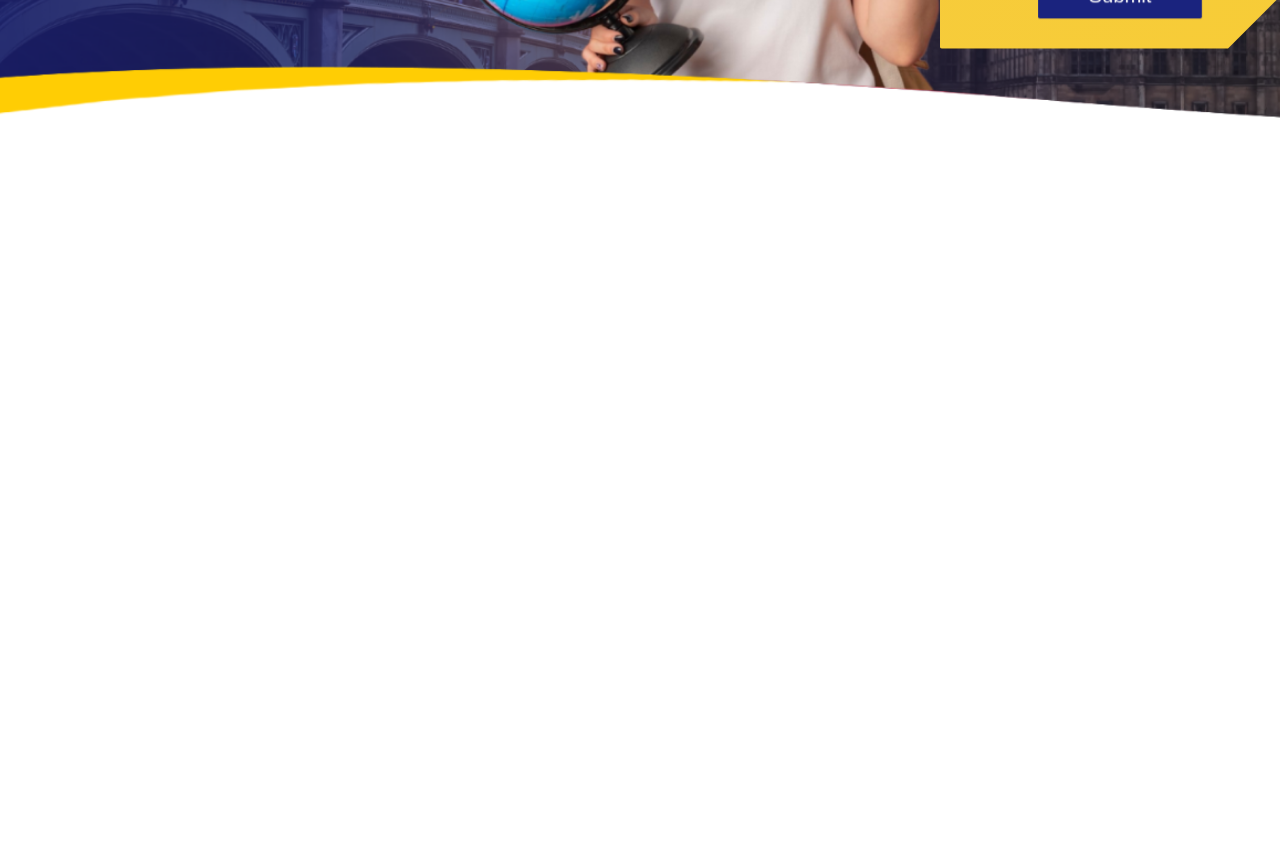
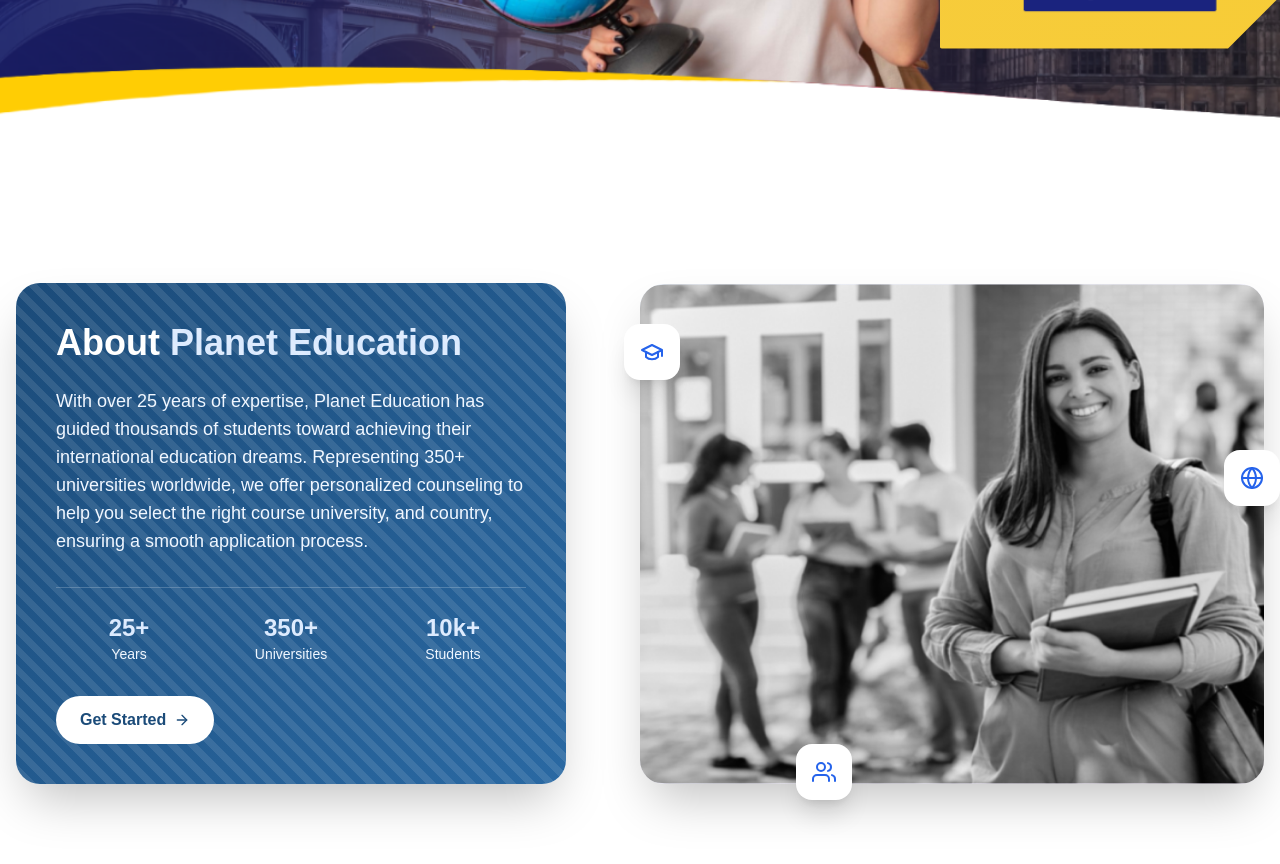
Before and after one commit to Stealth-Rishabh/planeteducation_Uk, a React (Vite) app: page / in a window 1280 px wide. Shown: the part 640-1504 px from the top of the page. Before the commit the page ends 800 px from the top, so only its background shows below. Built offline with nearby package versions, Linux system fonts and the light colour scheme.

Commit message:
Refactor Landing page structure: Moved Header and HeroSection into Landing component with background image styling. Updated button text in HeroSection from "Submit" to "Register Now". Removed Header from App component.

```diff
--- a/src/App.jsx
+++ b/src/App.jsx
@@ -1,22 +1,9 @@
 import React from "react";
-import Header from "./components/Header";
 import Landing from "./app/landing/Landing";
-import heroBg from "./assets/hero-bg.png";
 const App = () => {
   return (
     <>
-      <div
-        className="hero-bg"
-        style={{
-          backgroundImage: `url(${heroBg})`,
-          backgroundSize: "cover",
-          backgroundPosition: "center",
-          backgroundRepeat: "no-repeat",
-        }}
-      >
-        <Header />
-        <Landing />
-      </div>
+      <Landing />
     </>
   );
 };
--- /dev/null
+++ b/src/app/landing/About.jsx
@@ -0,0 +1,103 @@
+import React from 'react';
+import aboutBg from "../../assets/About.png";
+
+const About = () => {
+  return (
+    <div className="relative mx-auto max-w-7xl w-full min-h-screen bg-gradient-to-br overflow-hidden flex justify-center items-center py-12">
+      {/* Decorative background elements */}
+      <div className="absolute inset-0 z-0">
+        <div className="absolute top-20 left-10 w-72 h-72 rounded-full mix-blend-multiply filter blur-xl opacity-70 animate-blob"></div>
+        <div className="absolute top-40 right-10 w-72 h-72 rounded-full mix-blend-multiply filter blur-xl opacity-70 animate-blob animation-delay-2000"></div>
+      </div>
+
+      {/* Main container */}
+      <div className="container mx-auto px-4 h-full relative z-10">
+        <div className="flex flex-col md:flex-row items-center gap-8 sm:gap-0 h-full">
+          {/* Text content */}
+          <div className="w-full md:w-1/2 animate-fade-in-left">
+            <div className="bg-gradient-to-br from-[#1B4B79] to-[#2A69A3] text-white p-8 md:p-10 rounded-3xl shadow-2xl md:max-w-[550px] relative overflow-hidden group hover:shadow-blue-200/50 transition-shadow duration-300">
+              {/* Decorative pattern */}
+              <div className="absolute inset-0 opacity-10 bg-[linear-gradient(45deg,transparent_25%,white_25%,white_50%,transparent_50%,transparent_75%,white_75%,white_100%)] bg-[length:20px_20px]"></div>
+
+              <h1 className="text-3xl md:text-4xl font-bold mb-6 bg-clip-text">
+                About <span className="text-blue-100">Planet Education</span>
+              </h1>
+
+              <p className="text-base md:text-lg leading-relaxed text-blue-50 mb-8">
+                With over 25 years of expertise, Planet Education has guided thousands
+                of students toward achieving their international education dreams.
+                Representing 350+ universities worldwide, we offer personalized
+                counseling to help you select the right course university, and country,
+                ensuring a smooth application process.
+              </p>
+
+              {/* Stats section */}
+              <div className="grid grid-cols-3 gap-4 mb-8 pt-6 border-t border-white/20">
+                <div className="text-center">
+                  <div className="font-bold text-2xl text-blue-100">25+</div>
+                  <div className="text-sm text-blue-50">Years</div>
+                </div>
+                <div className="text-center">
+                  <div className="font-bold text-2xl text-blue-100">350+</div>
+                  <div className="text-sm text-blue-50">Universities</div>
+                </div>
+                <div className="text-center">
+                  <div className="font-bold text-2xl text-blue-100">10k+</div>
+                  <div className="text-sm text-blue-50">Students</div>
+                </div>
+              </div>
+
+              {/* CTA Button */}
+              <button
+                className="flex items-center gap-2 bg-white text-[#1B4B79] px-6 py-3 rounded-full font-semibold hover:bg-blue-50 transition-colors duration-300 animate-pulse-scale relative z-10"
+              >
+                Get Started
+                <svg xmlns="http://www.w3.org/2000/svg" width="16" height="16" viewBox="0 0 24 24" fill="none" stroke="currentColor" strokeWidth="2" strokeLinecap="round" strokeLinejoin="round">
+                  <line x1="5" y1="12" x2="19" y2="12"></line>
+                  <polyline points="12 5 19 12 12 19"></polyline>
+                </svg>
+              </button>
+            </div>
+          </div>
+
+          {/* Image container */}
+          <div className="w-full md:w-1/2 animate-fade-in-right">
+            <div className="relative h-[400px] md:h-[500px] w-full">
+              <div className="absolute inset-0 bg-gradient-to-br from-blue-500/10 to-purple-500/10 rounded-3xl"></div>
+              <img
+                src={aboutBg}
+                alt="Students studying in a modern university campus"
+                className="absolute inset-0 w-full h-full object-cover rounded-3xl shadow-2xl grayscale hover:grayscale-0 transition-all duration-500"
+              />
+
+              {/* Floating badges */}
+              <div className="absolute -left-4 top-10 bg-white p-4 rounded-2xl shadow-xl">
+                <svg xmlns="http://www.w3.org/2000/svg" width="24" height="24" viewBox="0 0 24 24" fill="none" stroke="currentColor" strokeWidth="2" strokeLinecap="round" strokeLinejoin="round" className="text-blue-600">
+                  <path d="M22 10v6M2 10l10-5 10 5-10 5z"></path>
+                  <path d="M6 12v5c3 3 9 3 12 0v-5"></path>
+                </svg>
+              </div>
+              <div className="absolute -right-4 top-1/3 bg-white p-4 rounded-2xl shadow-xl">
+                <svg xmlns="http://www.w3.org/2000/svg" width="24" height="24" viewBox="0 0 24 24" fill="none" stroke="currentColor" strokeWidth="2" strokeLinecap="round" strokeLinejoin="round" className="text-blue-600">
+                  <circle cx="12" cy="12" r="10"></circle>
+                  <path d="M2 12h20"></path>
+                  <path d="M12 2a15.3 15.3 0 0 1 4 10 15.3 15.3 0 0 1-4 10 15.3 15.3 0 0 1-4-10 15.3 15.3 0 0 1 4-10z"></path>
+                </svg>
+              </div>
+              <div className="absolute left-1/4 -bottom-4 bg-white p-4 rounded-2xl shadow-xl">
+                <svg xmlns="http://www.w3.org/2000/svg" width="24" height="24" viewBox="0 0 24 24" fill="none" stroke="currentColor" strokeWidth="2" strokeLinecap="round" strokeLinejoin="round" className="text-blue-600">
+                  <path d="M17 21v-2a4 4 0 0 0-4-4H5a4 4 0 0 0-4 4v2"></path>
+                  <circle cx="9" cy="7" r="4"></circle>
+                  <path d="M23 21v-2a4 4 0 0 0-3-3.87"></path>
+                  <path d="M16 3.13a4 4 0 0 1 0 7.75"></path>
+                </svg>
+              </div>
+            </div>
+          </div>
+        </div>
+      </div>
+    </div>
+  );
+};
+
+export default About;
--- a/src/app/landing/HeroSection.jsx
+++ b/src/app/landing/HeroSection.jsx
@@ -76,10 +76,10 @@
             />
             <button
               type="submit"
-              className="px-14 rounded-sm py-2 block mx-auto bg-[#1a237e] hover:bg-[#1a237e]/90 text-white  text-[1.4rem] font-normal animate-bounce"
+              className="px-10 rounded-sm py-2 block mx-auto bg-[#1a237e] hover:bg-[#1a237e]/90 text-white  text-[1.4rem] font-normal animate-bounce"
               style={{ marginTop: "2.5rem" }}
             >
-              Submit
+              Register Now
             </button>
           </form>
         </div>
--- a/src/app/landing/Landing.jsx
+++ b/src/app/landing/Landing.jsx
@@ -1,10 +1,25 @@
 import React from "react";
+import Header from "../../components/Header";
 import HeroSection from "./HeroSection";
+import About from "./About";
+import heroBg from "../../assets/hero-bg.png";
 
 const Landing = () => {
   return (
     <>
-      <HeroSection />
+      <div
+        className="hero-bg"
+        style={{
+          backgroundImage: `url(${heroBg})`,
+          backgroundSize: "cover",
+          backgroundPosition: "center",
+          backgroundRepeat: "no-repeat",
+        }}
+      >
+        <Header />
+        <HeroSection />
+      </div>
+      <About />
     </>
   );
 };
```
Also changed, not shown: src/assets/About.png (added).
